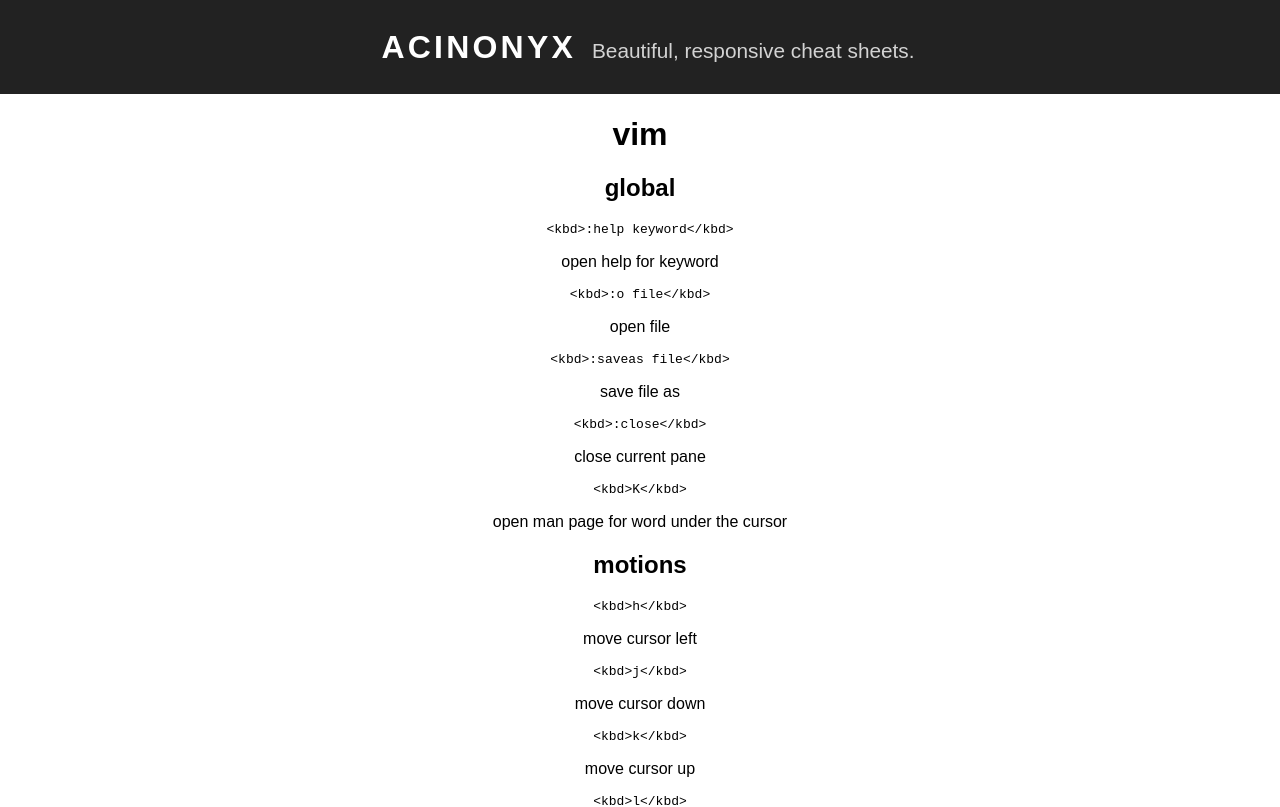
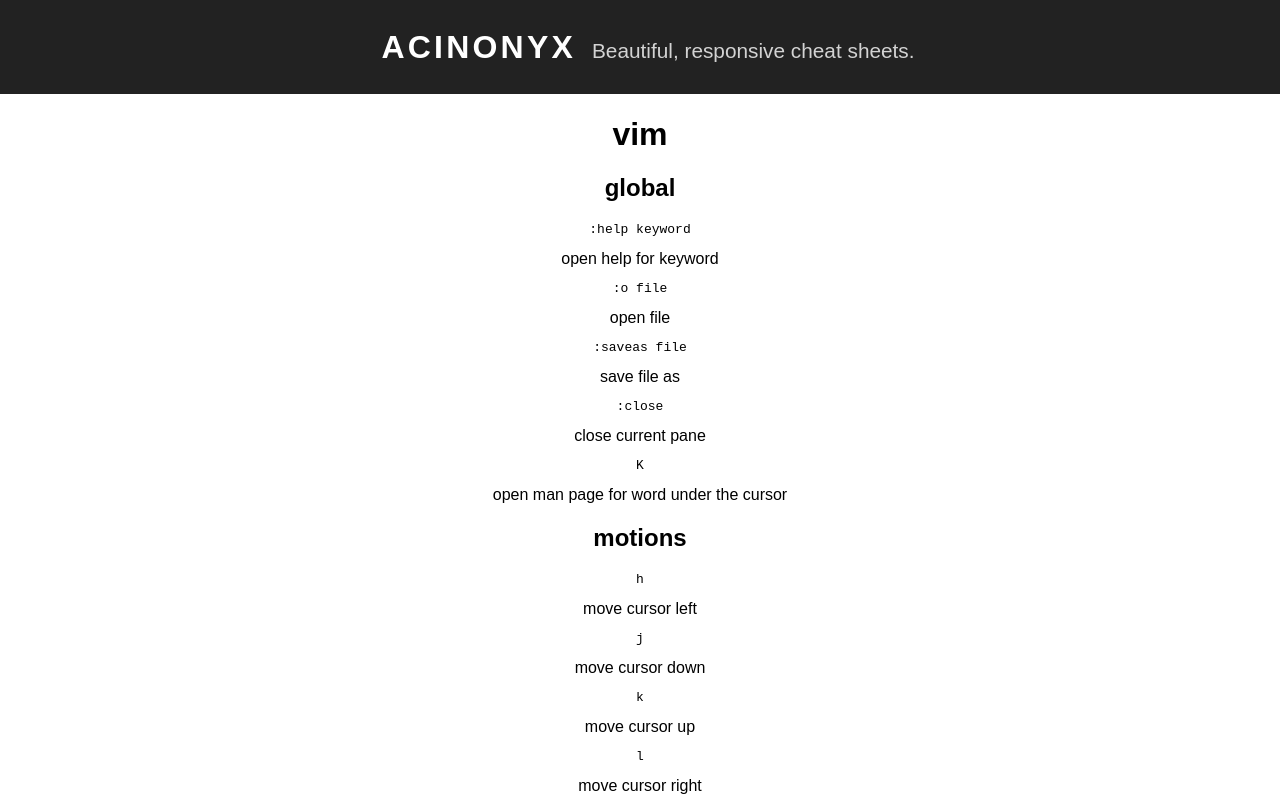
Before and after one commit to cpoliver/acinonyx, a React (Create React App) app: page / in a window 1280 px wide. Shown: the top 807 px of the page. Built offline with nearby package versions, Linux system fonts and the light colour scheme.

Commit message:
feat(item): Parse command html strings

```diff
--- a/src/components/Item.js
+++ b/src/components/Item.js
@@ -1,10 +1,13 @@
 import React from 'react';
 import PropTypes from 'prop-types';
+import { replace } from 'ramda';
+
+const formatCode = replace(/kbd|code/g, 'pre');
 
 const Item = ({ command, description }) => (
   <div className="c-item">
-    <pre className="c-item--command">{ command }</pre>
-    <p className="c-item--description">{ description }</p>
+    <div className="c-item--command" dangerouslySetInnerHTML={{ __html: formatCode(command) }}></div>
+    <div className="c-item--description" dangerouslySetInnerHTML={{ __html: formatCode(description) }}></div>
   </div>
 );
 
```
